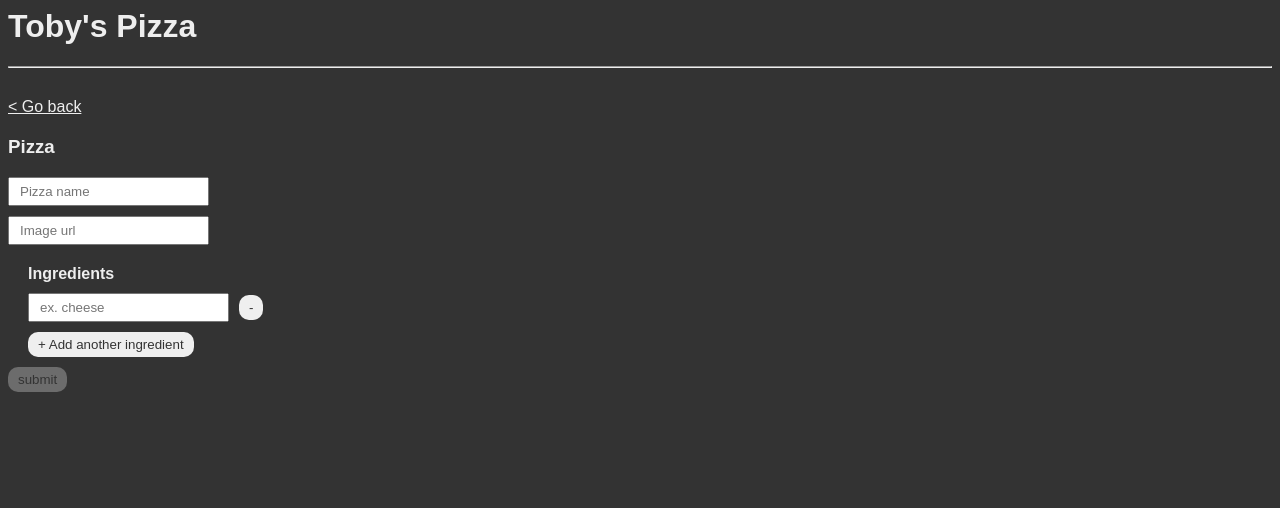
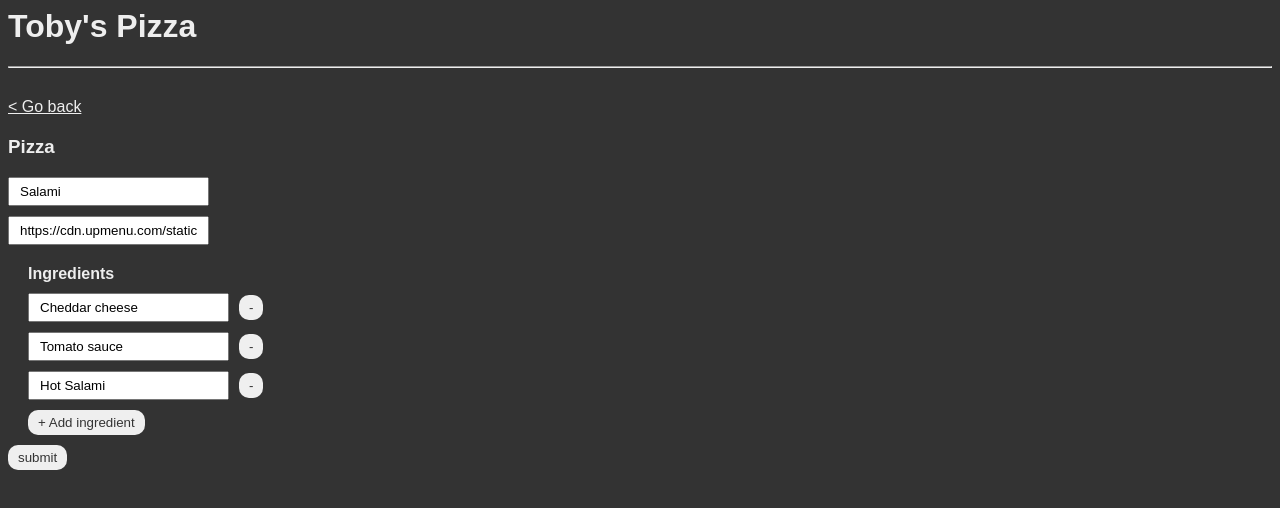
Before and after one commit to tobiaszciesielski/ngrx-store, an Angular app: page /pizzas/1 in a window 1280 px wide. Shown: the top 508 px of the page. Built offline with nearby package versions, Linux system fonts and the light colour scheme; data requests are answered from the project's data file.

Commit message:
View pizza in form

```diff
--- a/src/app/app.service.ts
+++ b/src/app/app.service.ts
@@ -14,4 +14,8 @@ export class PizzaService {
   getAllPizzas(): Observable<Pizza[]> {
     return this.http.get<Pizza[]>(this.endpointUrl('/pizzas'));
   }
+
+  getPizza(id: number): Observable<Pizza> {
+    return this.http.get<Pizza>(this.endpointUrl(`/pizzas/${id}`));
+  }
 }
--- a/src/app/components/form/form.component.html
+++ b/src/app/components/form/form.component.html
@@ -24,8 +24,8 @@
       </label>
     </ng-container>
 
-    <app-button type="button" (onClick)="addIngredients()">
-      + Add another ingredient
+    <app-button type="button" (onClick)="addIngredient()">
+      + Add ingredient
     </app-button>
   </div>
 
--- a/src/app/components/form/form.component.ts
+++ b/src/app/components/form/form.component.ts
@@ -1,29 +1,45 @@
-import { Component } from '@angular/core';
+import { Component, OnInit } from '@angular/core';
 import { FormBuilder, FormArray, Validators } from '@angular/forms';
+import { ActivatedRoute } from '@angular/router';
+import { Observable, of } from 'rxjs';
+import { PizzaService } from 'src/app/app.service';
+import { Pizza } from 'src/app/models/Pizza';
 
 @Component({
   selector: 'app-form',
   templateUrl: './form.component.html',
   styleUrls: ['./form.component.scss'],
 })
-export class FormComponent {
+export class FormComponent implements OnInit {
   pizzaForm = this.fb.group({
     name: ['', Validators.required],
     imageUrl: ['', Validators.required],
-    ingredients: this.fb.array(
-      [this.fb.control('', Validators.required)],
-      Validators.required
-    ),
+    ingredients: this.fb.array([], Validators.required),
   });
-
-  constructor(private fb: FormBuilder) {}
 
   get ingredients() {
     return this.pizzaForm.get('ingredients') as FormArray;
   }
 
-  addIngredients() {
-    this.ingredients.push(this.fb.control(''));
+  constructor(
+    private fb: FormBuilder,
+    private route: ActivatedRoute,
+    private pizzaService: PizzaService
+  ) {}
+
+  ngOnInit() {
+    const pizzaId = Number(this.route.snapshot.paramMap.get('id'));
+
+    if (pizzaId || pizzaId === 0) {
+      this.pizzaService.getPizza(pizzaId).subscribe((pizza) => {
+        pizza.ingredients.map((ingredient) => this.addIngredient(ingredient));
+        this.pizzaForm.patchValue(pizza);
+      });
+    }
+  }
+
+  addIngredient(ingredient = '') {
+    this.ingredients.push(this.fb.control(ingredient, Validators.required));
   }
 
   deleteIngredient(id: number) {
--- a/src/app/containers/pizza-view/pizza-view.component.ts
+++ b/src/app/containers/pizza-view/pizza-view.component.ts
@@ -1,4 +1,5 @@
-import { Component } from '@angular/core';
+import { Component, OnInit } from '@angular/core';
+import { ActivatedRoute } from '@angular/router';
 
 @Component({
   selector: 'app-pizza-view',
```
